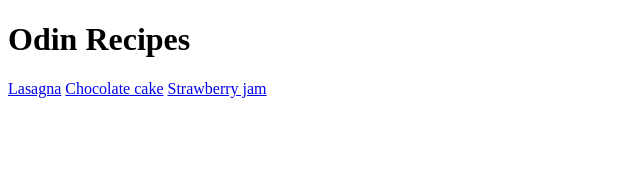
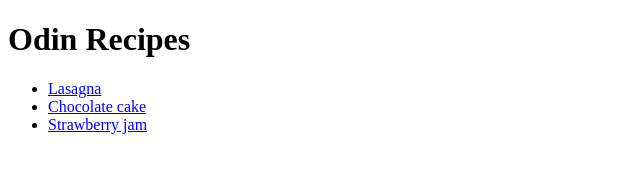
Before and after one commit to arwynbethel/odin-recipes, a plain HTML site: page index.html in a window 1280 px wide. Shown: the whole page, without its empty margins (0-640 px from the left). Drawn offline with Linux system fonts and the light colour scheme.

Commit message:
Put navigation links in list for readability

```diff
--- a/index.html
+++ b/index.html
@@ -7,8 +7,10 @@
 </head>
 <body>
     <h1>Odin Recipes</h1>
-    <a href="./recipes/lasagna.html">Lasagna</a>
-    <a href="./recipes/chocolate-cake.html">Chocolate cake</a>
-    <a href="./recipes/strawberry-jam.html">Strawberry jam</a>
+    <ul>
+        <li><a href="./recipes/lasagna.html">Lasagna</a></li>
+        <li><a href="./recipes/chocolate-cake.html">Chocolate cake</a></li>
+        <li><a href="./recipes/strawberry-jam.html">Strawberry jam</a></li>
+    </ul>
 </body>
 </html>
```
